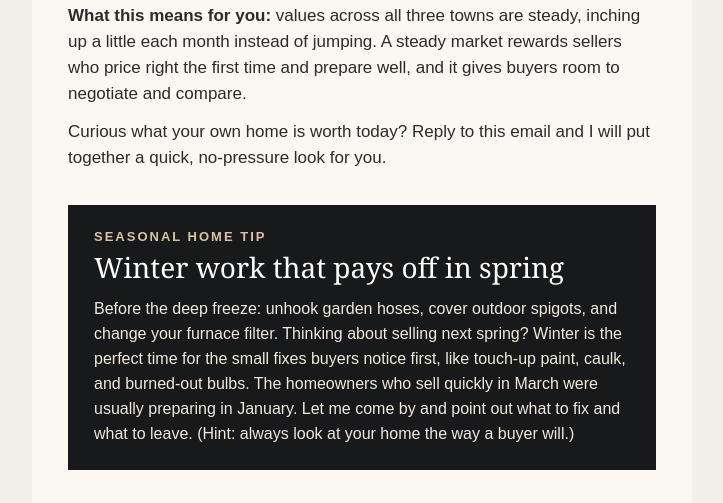
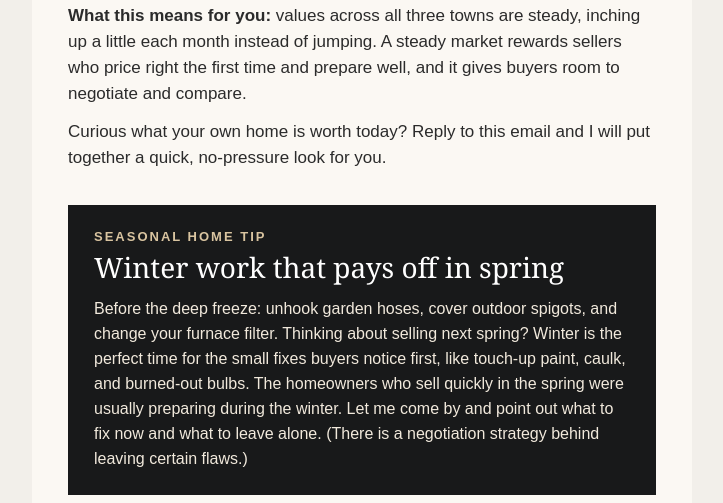
Before and after one commit to AngiePLP/insider, a plain HTML site: page 2026-11-24/email.html in a window 1280 px wide. Shown: the part 5108-5611 px from the top of the page, without its empty margins (278-1001 px from the left). Drawn offline with Linux system fonts and the light colour scheme.

Commit message:
Free copy button opens the reservation form; new home tip wording
Co-Authored-By: Claude Opus 5.5 <noreply@anthropic.com>

```diff
--- a/2026-11-24/email.html
+++ b/2026-11-24/email.html
@@ -379,7 +379,7 @@
         <div style="font-size:13px;letter-spacing:2px;text-transform:uppercase;color:#D9C4A0;font-weight:bold;">Seasonal Home Tip</div>
         <div style="font-family:Georgia,'Times New Roman',serif;font-size:28px;line-height:34px;color:#FFFFFF;margin:6px 0 12px;">Winter work that pays off in spring</div>
         <div style="font-size:16px;line-height:25px;color:#F1E9DC;">
-          Before the deep freeze: unhook garden hoses, cover outdoor spigots, and change your furnace filter. Thinking about selling next spring? Winter is the perfect time for the small fixes buyers notice first, like touch-up paint, caulk, and burned-out bulbs. The homeowners who sell quickly in March were usually preparing in January. Let me come by and point out what to fix and what to leave. (Hint: always look at your home the way a buyer will.)
+          Before the deep freeze: unhook garden hoses, cover outdoor spigots, and change your furnace filter. Thinking about selling next spring? Winter is the perfect time for the small fixes buyers notice first, like touch-up paint, caulk, and burned-out bulbs. The homeowners who sell quickly in the spring were usually preparing during the winter. Let me come by and point out what to fix now and what to leave alone. (There is a negotiation strategy behind leaving certain flaws.)
         </div>
       </td>
     </tr></table>
```
